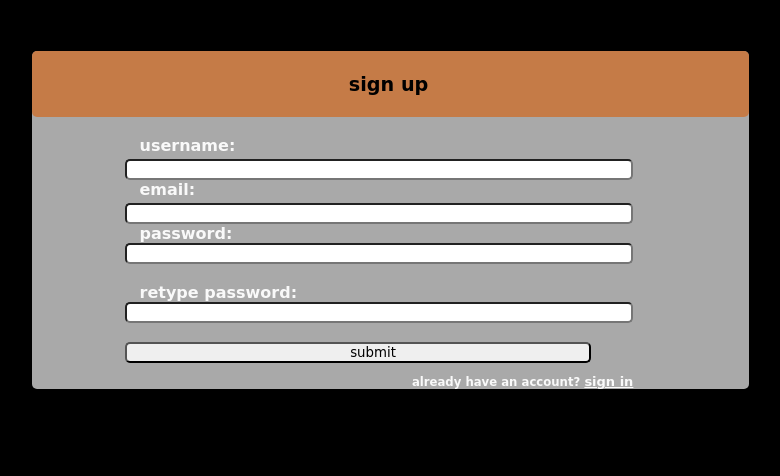
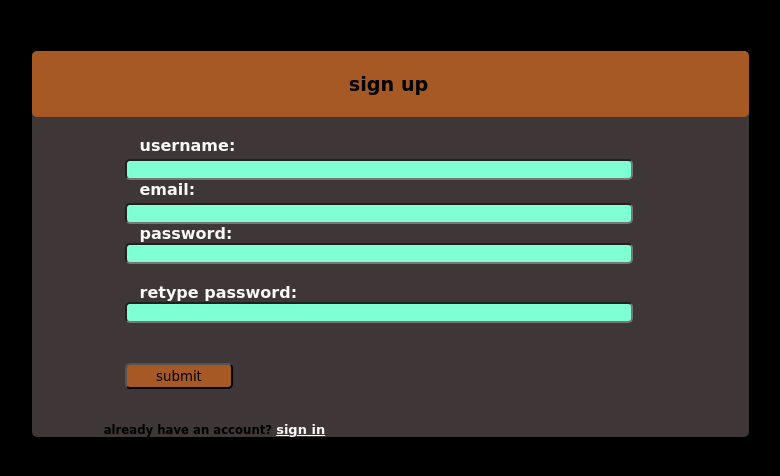
Before and after one commit to omuyahmoses/mose, a Flask app: page /registration in a window 1280 px wide. Shown: the top 476 px of the page, without its empty margins (232-1012 px from the left). Run offline with Flask 2, Linux system fonts and the light colour scheme.

Commit message:
additional retreivals

```diff
--- a/app.py
+++ b/app.py
@@ -6,16 +6,47 @@ from wtforms.validators import InputRequired, Email, length
 from flask_sqlalchemy import SQLAlchemy
 from werkzeug.security import generate_password_hash, check_password_hash
 from werkzeug.utils import secure_filename
-
+from flask_marshmallow import Marshmallow, Schema
+import json
 import os
 
 
 app = Flask(__name__)
 app.config.from_pyfile('config.py')
 db = SQLAlchemy(app)
+marsh = Marshmallow(app)
 
-# photos = UploadSet('photos', IMAGES)
+# create owner-rental schema
 
+
+class ownerrenntalSchema(marsh.Schema):
+    class Meta:
+        fields = ('owner', 'rental')
+
+
+class imageurl(marsh.Schema):
+    class Meta:
+        fields = ('rental', 'image_url')
+
+
+class rentalfeatures(marsh.Schema):
+    class Meta:
+        fields = ('location', 'description', 'price',
+                  'bedrooms', 'bathrooms', 'size', 'type')
+# init schema
+
+
+# rental detail schema
+rentalfeature = rentalfeatures()
+rentalsfeature = rentalfeatures(many=True)
+
+# imageurl schema
+image_url = imageurl()
+image_urls = imageurl(many=True)
+
+# rentalowner schema
+ownerrental_schema = ownerrenntalSchema()
+ownerrental_schemas = ownerrenntalSchema(many=True)
 
 # database models
 
@@ -106,6 +137,10 @@ class reg(FlaskForm):
         InputRequired(), length(min=8, max=80)])
 
 
+class changeacc(FlaskForm):
+    email = StringField('email', nullable=False)
+
+
 class Login(FlaskForm):
     email = StringField('email', validators=[
         InputRequired(), length(min=10, max=20)])
@@ -130,7 +165,7 @@ class spaceupload(FlaskForm):
     description = TextAreaField('description', validators=[
         InputRequired(), length(min=200, max=2000)])
     type = RadioField('housetype', choices=[(
-        '1', 'bungallow'), ('2', 'mansionete'), ('3', 'appartment')])
+        'bungallow', 'bungallow'), ('mansionete', 'mansionete'), ('appartment', 'appartment')])
     bedrooms = IntegerField('bedrooms')
     bathrooms = IntegerField('bathrooms')
     size = IntegerField('squarefeet')
@@ -158,8 +193,21 @@ def main():
 @app.route('/admin', methods=['POST', 'GET'])
 def admin():
     if "user" in session:
-        myform = spaceupload()
-        return render_template('landlord.html', form=myform)
+        id = session['id']
+        rental = rentalowner.query.filter_by(owner=id).all()
+        allrental = ownerrental_schemas.dumps(rental)
+        allrentals = ownerrental_schemas.jsonify(allrental)
+        newobjects = json.loads(allrental)
+        for objects in newobjects:
+            rentalsobjects = objects['rental']
+            rentaldesc = rentals.query.filter_by(id=rentalsobjects).all()
+            rentaldescript = rentalsfeature.dumps(rentaldesc)
+            print(rentaldescript)
+            # imageurl = images.query.filter_by(rental=rentals).all()
+            # myimageurls = image_urls.dumps(imageurl)
+            # realurl = image_urls.jsonify(myimageurls)
+            # print(myimageurls)
+        return render_template('landlord.html')
     else:
         return render_template('index.html')
 
@@ -248,6 +296,7 @@ def register():
     if form.password.data == form.password2.data:
         hashed_password = generate_password_hash(
             form.password.data, method='sha256')
+        accounttype = form.accounttype.data
         new_user = users(username=form.username.data,
                          email=form.email.data, clearance="user", password=hashed_password)
         db.session.add(new_user)
@@ -288,18 +337,7 @@ def upload():
             newrelation = rentalowner(owner=owner_id, rental=id)
             db.session.add(newrelation)
             db.session.commit()
-            # commit image to image directorate
-            #image_url = photos.save(filename)
-            #         new_image = images(
-            #             rental=id, image_url=image_url)
-            #         db.session.add(new_image)
-            #         db.session.commit()
-            #         image.save(os.path.join(
-            #             app.config['UPLOADED_IMAGE_DEST'], filename))
-            #         return redirect(url_for('admin'))
-            #     else:
-            #         print('Image isnt really apealing')
-            #         return redirect(request.url)
+            # commit image url to db and image to the directorate
             image = request.files['images']
             filename = secure_filename(image.filename)
             accepted = allowed_image(filename)
--- a/config.py
+++ b/config.py
@@ -1,6 +1,6 @@
 DEBUG = True
 SECRET_KEY = 'thismightbemysecretkey'
-SQLALCHEMY_DATABASE_URI = 'your prefered database'
+SQLALCHEMY_DATABASE_URI = 'postgresql+psycopg2://postgres:mathenge,./1998@localhost/mainapp'
 UPLOADED_IMAGE_DEST = "C:/projects/mose/frontend-api/static/uploads/images/"
 UPLOADED_IMAGE_URL = "C:/projects/mose/frontend-api/static/uploads/profiles/"
 ALLOWED_IMAGE_EXTENSIONS = ['PNG', 'JPG', 'JPEG', 'GIF']
--- a/static/css/register.css
+++ b/static/css/register.css
@@ -18,8 +18,8 @@ a {
 
 .register {
   width: 70%;
-  color: #f9f9f9;
-  background-color: darkgrey;
+  color: #000000;
+  background-color: rgb(63, 55, 55);
   margin-left: 25%;
   margin-top: 5%;
   border-radius: 5px;
@@ -42,6 +42,7 @@ a {
 
 .register .content label {
   margin: 15%;
+
   color: #f9f9f9;
   font-weight: bolder;
 }
@@ -50,6 +51,7 @@ a {
   margin-left: 13%;
   padding-left: 5%;
   border-radius: 5px;
+  background-color: aquamarine;
   width: 65%;
   height: 10%;
 }
@@ -78,6 +80,7 @@ a {
 
 .register .content button {
   padding: 0.5%;
+  width: 15%;
   background-color: rgb(210, 105, 30, 0.7);
   color: black;
   border-radius: 5px;
@@ -89,6 +92,6 @@ a {
 
 .register .content .link {
   font-size: x-small;
-  margin-left: 53%;
+  margin-left: 10%;
   margin-bottom: 13%;
 }
--- a/templates/register.html
+++ b/templates/register.html
@@ -26,8 +26,10 @@
                     <label for="password" class="match">*{{errors}}</label><br>
 
                 </div>
+                <div class='submit'>
+                    <button type="submit" value="submit" class='submit' name="submit">submit</button>
+                </div>
 
-                <input type="submit" value="submit" name="submit">
                 <div class="link">
                     <h3>Already have an account? <a href="{{url_for('start')}}">sign in </a></h3>
                 </div>
```
Also changed, not shown: static/uploads/images/LVMV9930.JPG (added).
